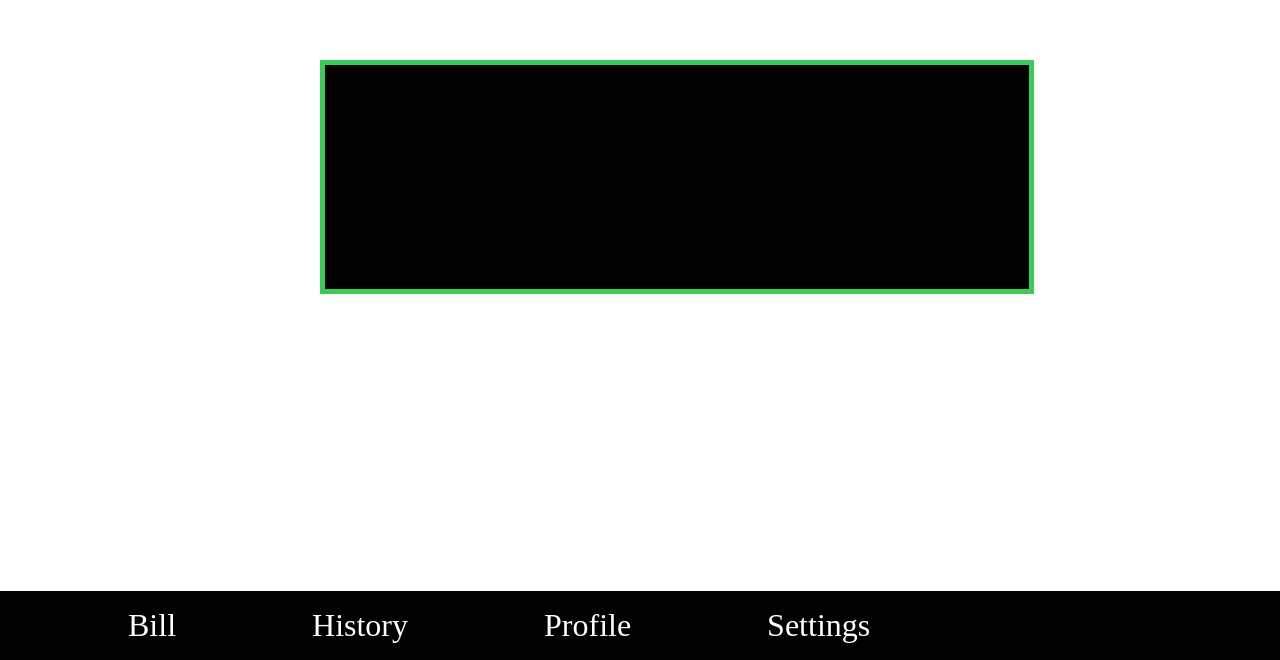
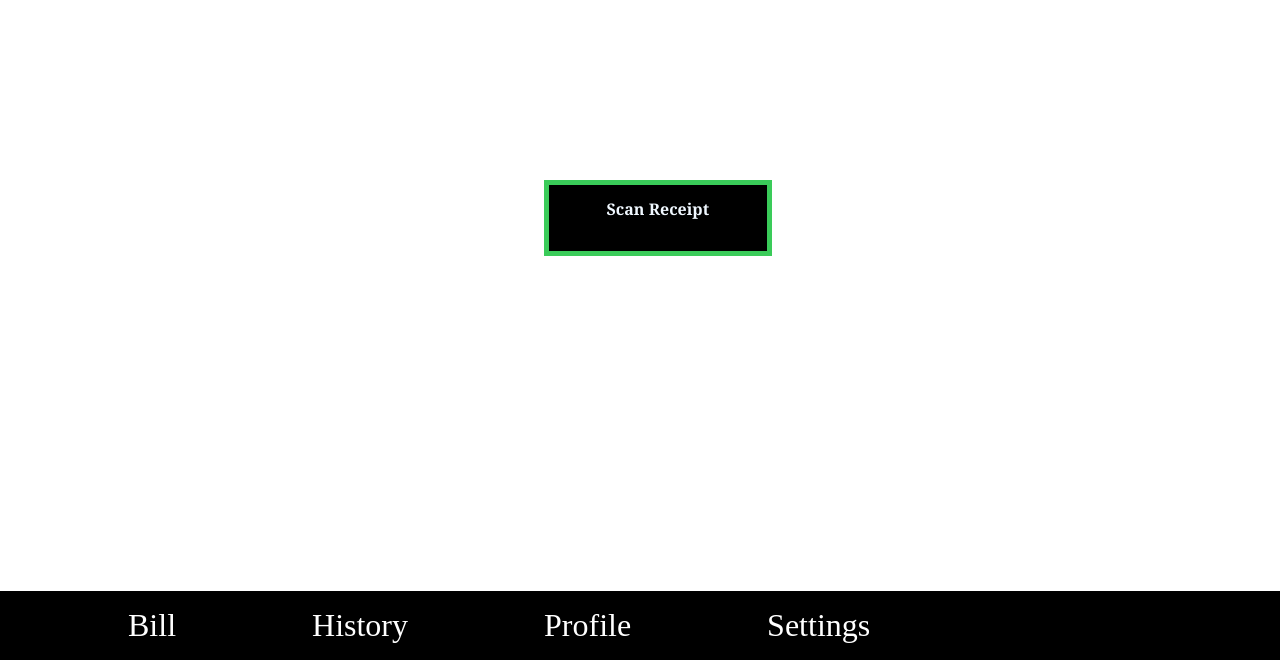
Before and after one commit to qdm12/BillSplitter, a plain HTML site: page index.html in a window 1280 px wide. Shown: the part 140-800 px from the top of the page. Drawn offline with nearby package versions, Linux system fonts and the light colour scheme.

Commit message:
Added scan button for camera functionality

```diff
--- a/index.html
+++ b/index.html
@@ -45,8 +45,11 @@
 
     <div id="bill" class="screen">
         <div id="scan">
-
-        </div>
+    <label id="scanButton">
+  	Scan Receipt
+  	<input type="file" accept="image/*;capture=camera">
+  	</label>
+	</div>
     </div>
 
 	<div id="bill2" class="screen">
--- a/style.css
+++ b/style.css
@@ -196,16 +196,19 @@ html, body {margin:0;padding:0;height:100%;}
 }
 
 #bill #scan {
+	text-align: center;
+	font-family: Cambria, "Hoefler Text", "Liberation Serif", Times, "Times New Roman", "serif";
+	font-weight: bold;
 	position: absolute;
-    width: 50%;
-    left: 25%;
-    top:25%;
-    height:20%;
+    width: 15%;
+    left: 42.5%;
+    top:40%;
+    height:5%;
     background: black;
     border: 5px solid rgba(73, 255, 112, 0.795);
-    color:aliceblue;
+	color:aliceblue;
     border-radius: #FFF;
-    padding: 2.5%;
+    padding: 1%;
 }
 
 #bill #scan [type=file] {
```
